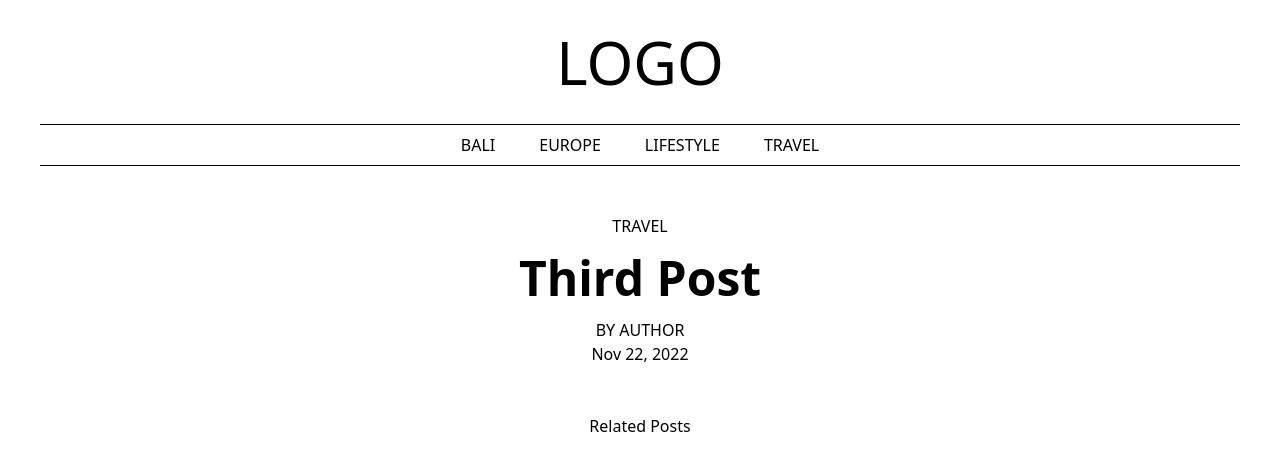
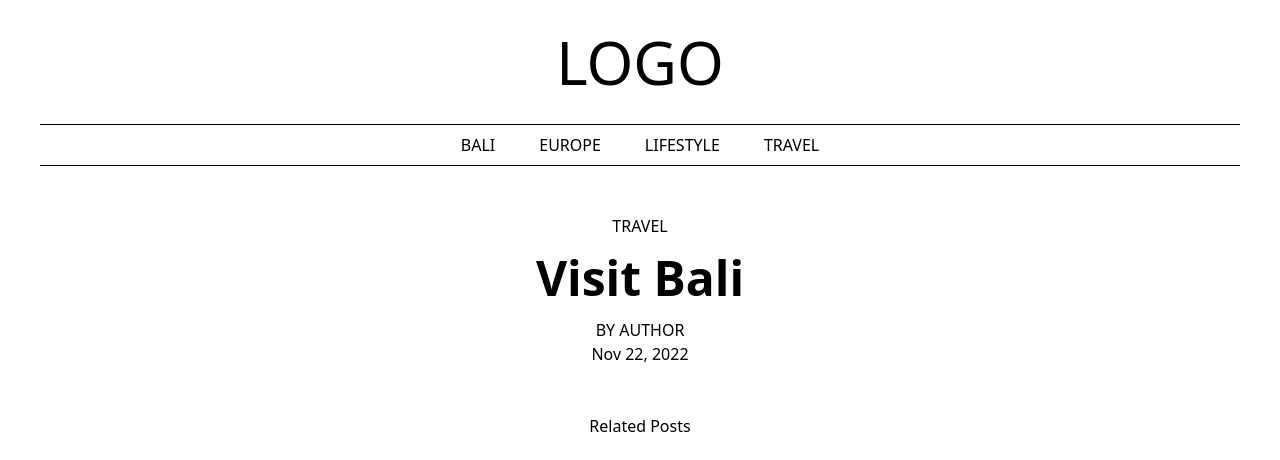
Before and after one commit to OnyxPointe/magazine-template, a Jekyll site: the page built from _posts/2022-11-22-third-post.html, in a window 1280 px wide. Shown: the top 460 px of the page. Built offline with Jekyll 4.4.1, drawn with Linux system fonts in a browser that asks for light colours; nearby versions of some CDN libraries; grey boxes are pictures that could not be loaded.

Commit message:
Updated '_posts/2022-11-22-third-post.html' via CloudCannon

```diff
--- a/_posts/2022-11-22-third-post.html
+++ b/_posts/2022-11-22-third-post.html
@@ -1,14 +1,10 @@
 ---
 layout: post-layout
-title: Third Post
+title: Visit Bali
 categories:
   - travel
   - bali
   - island getaway
-  - dan
-  - was
-  - here
-  - europe
 image_path: >-
   https://images.unsplash.com/photo-1577717903315-1691ae25ab3f?ixlib=rb-4.0.3&ixid=MnwxMjA3fDB8MHxzZWFyY2h8MTF8fGJhbGl8ZW58MHx8MHx8&auto=format&fit=crop&w=1000&q=60
 author: Author
```
